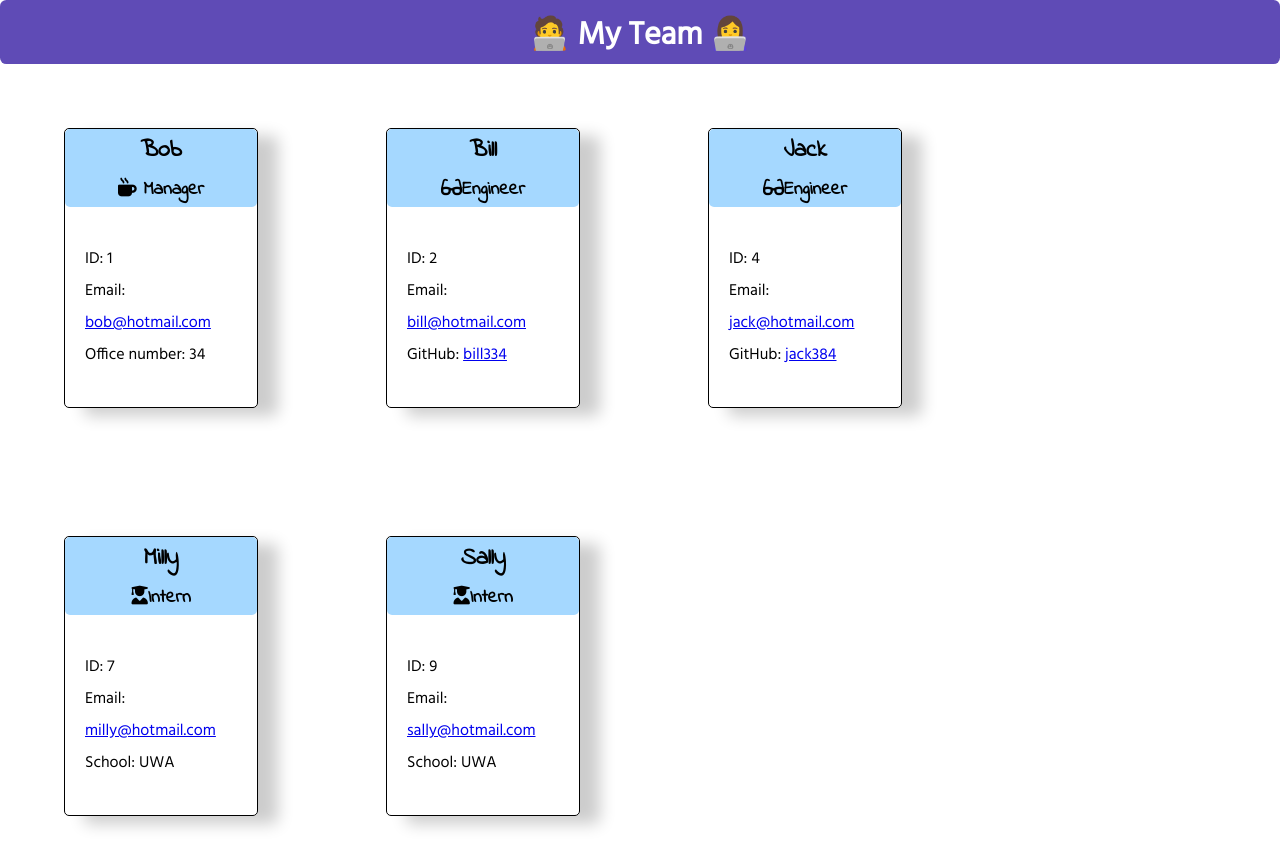
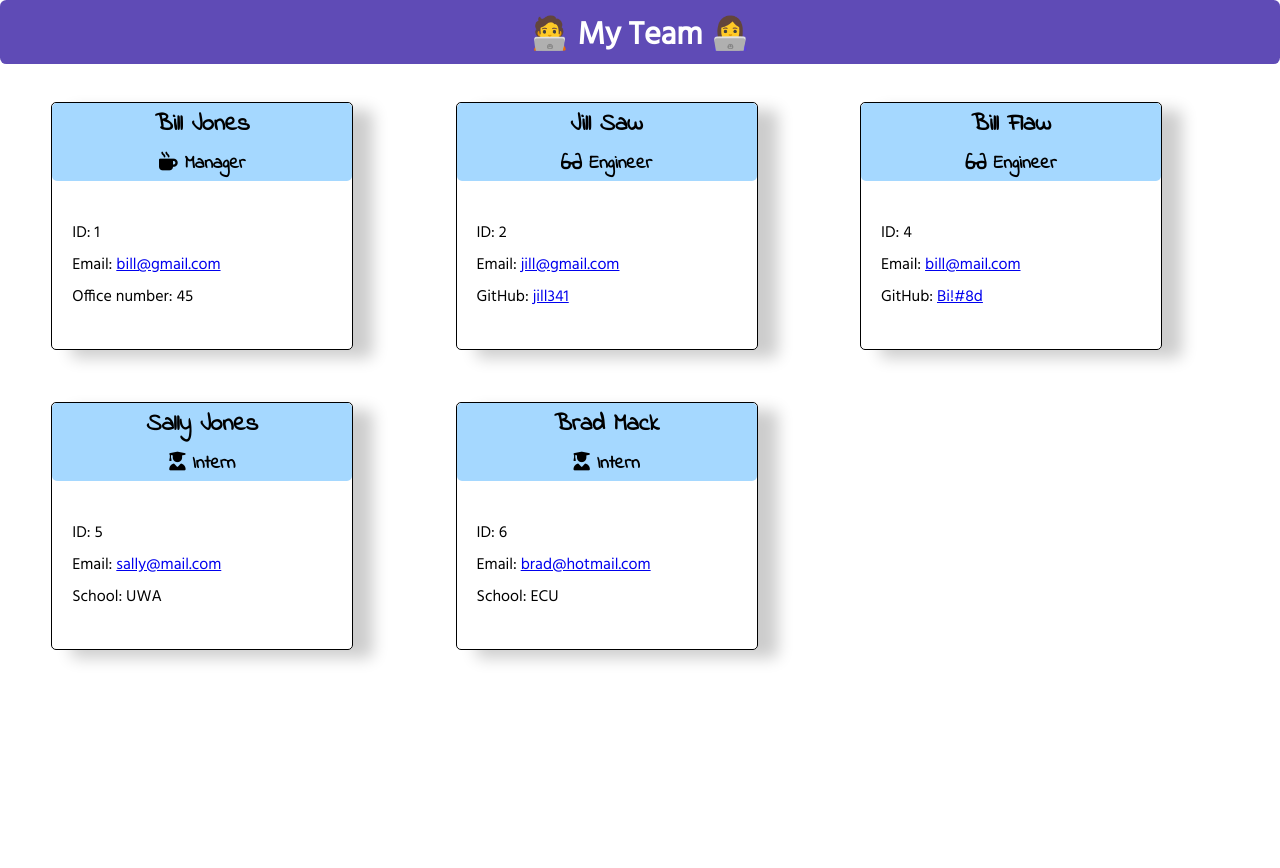
Before and after one commit to Samw1s3/employee_profiles, a website: page dist/index.html in a window 1280 px wide. After the commit the page ends 800 px from the top, so only its background shows below. Drawn offline with Linux system fonts and the light colour scheme.

```diff
--- a/dist/index.html
+++ b/dist/index.html
@@ -5,7 +5,7 @@
     <meta charset="UTF-8" />
     <meta name="viewport" content="width=device-width, initial-scale=1.0" />
     <meta http-equiv="X-UA-Compatible" content="ie=edge" />
-    <title>  My Team</title>
+    <title>My Team</title>
     <link rel="stylesheet" href="style.css">
     <script src="https://kit.fontawesome.com/c502137733.js"></script>
     <link rel="preconnect" href="https://fonts.googleapis.com">
@@ -14,62 +14,61 @@
 </head>
 <body>
     <div class="banner">
-        <h1 class="banner-h1">🧑‍💻 My Team 👩‍💻</h1>
-    </div>
-
+            <h1 class="banner-h1"> 🧑‍💻 My Team 👩‍💻 </h1>
+        </div>
     <div class="team-cards">
 
         <div class="card employee-card">
              <div class="card-header">
-                <h2 class="card-title">Bob</h2>
+                <h2 class="card-title">Bill Jones</h2>
                 <h3 class="card-title"><i class="fas fa-mug-hot mr-2"></i> Manager</h3>
             </div>
             <div class="card-body">
                  <ul class="list-group">
                      <li class="list-group-item">ID: 1</li>
-                     <li class="list-group-item">Email: <a href="mailto:bob@hotmail.com">bob@hotmail.com</a></li>
-                     <li class="list-group-item">Office number: 34</li>
+                     <li class="list-group-item">Email: <a href="mailto:bill@gmail.com">bill@gmail.com</a></li>
+                     <li class="list-group-item">Office number: 45</li>
                  </ul>
             </div>
         </div>
 
         <div class="card employee-card">
             <div class="card-header">
-                <h2 class="card-title">Bill</h2>
-                <h3 class="card-title"><i class="fas fa-glasses mr-2"></i>Engineer</h3>
+                <h2 class="card-title">Jill Saw</h2>
+                <h3 class="card-title"><i class="fas fa-glasses mr-2"></i> Engineer</h3>
             </div>
             <div class="card-body">
                 <ul class="list-group">
                     <li class="list-group-item">ID: 2</li>
-                    <li class="list-group-item">Email: <a href="mailto:bill@hotmail.com">bill@hotmail.com</a></li>
-                    <li class="list-group-item">GitHub: <a href="https://github.com/bill334" target="_blank" rel="noopener noreferrer">bill334</a></li>
+                    <li class="list-group-item">Email: <a href="mailto:jill@gmail.com">jill@gmail.com</a></li>
+                    <li class="list-group-item">GitHub: <a href="https://github.com/jill341" target="_blank" rel="noopener noreferrer">jill341</a></li>
                 </ul>
             </div>
         </div>
 
         <div class="card employee-card">
             <div class="card-header">
-                <h2 class="card-title">Jack</h2>
-                <h3 class="card-title"><i class="fas fa-glasses mr-2"></i>Engineer</h3>
+                <h2 class="card-title">Bill Flaw</h2>
+                <h3 class="card-title"><i class="fas fa-glasses mr-2"></i> Engineer</h3>
             </div>
             <div class="card-body">
                 <ul class="list-group">
                     <li class="list-group-item">ID: 4</li>
-                    <li class="list-group-item">Email: <a href="mailto:jack@hotmail.com">jack@hotmail.com</a></li>
-                    <li class="list-group-item">GitHub: <a href="https://github.com/jack384" target="_blank" rel="noopener noreferrer">jack384</a></li>
+                    <li class="list-group-item">Email: <a href="mailto:bill@mail.com">bill@mail.com</a></li>
+                    <li class="list-group-item">GitHub: <a href="https://github.com/Bi!#8d" target="_blank" rel="noopener noreferrer">Bi!#8d</a></li>
                 </ul>
             </div>
         </div>
 
         <div class="card employee-card">
             <div class="card-header">
-                <h2 class="card-title">Milly</h2>
-                <h3 class="card-title"><i class="fas fa-user-graduate mr-2"></i>Intern</h3>
+                <h2 class="card-title">Sally Jones</h2>
+                <h3 class="card-title"><i class="fas fa-user-graduate mr-2"></i> Intern</h3>
             </div>
             <div class="card-body">
                 <ul class="list-group">
-                 <li class="list-group-item">ID: 7</li>
-                <li class="list-group-item">Email: <a href="mailto:milly@hotmail.com">milly@hotmail.com</a></li>
+                 <li class="list-group-item">ID: 5</li>
+                <li class="list-group-item">Email: <a href="mailto:sally@mail.com">sally@mail.com</a></li>
                 <li class="list-group-item">School: UWA</li>
                 </ul>
             </div>
@@ -77,19 +76,18 @@
 
         <div class="card employee-card">
             <div class="card-header">
-                <h2 class="card-title">Sally</h2>
-                <h3 class="card-title"><i class="fas fa-user-graduate mr-2"></i>Intern</h3>
+                <h2 class="card-title">Brad Mack</h2>
+                <h3 class="card-title"><i class="fas fa-user-graduate mr-2"></i> Intern</h3>
             </div>
             <div class="card-body">
                 <ul class="list-group">
-                 <li class="list-group-item">ID: 9</li>
-                <li class="list-group-item">Email: <a href="mailto:sally@hotmail.com">sally@hotmail.com</a></li>
-                <li class="list-group-item">School: UWA</li>
+                 <li class="list-group-item">ID: 6</li>
+                <li class="list-group-item">Email: <a href="mailto:brad@hotmail.com">brad@hotmail.com</a></li>
+                <li class="list-group-item">School: ECU</li>
                 </ul>
             </div>
         </div>
 
     </div>
-
 </body>
 </html>
--- a/dist/style.css
+++ b/dist/style.css
@@ -40,12 +40,14 @@
 
 .card {
     border: solid black 0.1em;
-    margin: 5%;
+    margin: 3% 4% 1% 4% ;
     flex-grow:1;
     box-shadow: 20px 8px 16px 0 rgba(0,0,0,0.2);
     transition: 0.3s;
     border-radius: 5px;
     max-width: 15vw;
+    min-width: 300px;
+    justify-content: center;
 
 
 }
--- a/package.json
+++ b/package.json
@@ -7,7 +7,7 @@
     "lib": "lib"
   },
   "scripts": {
-    "test": "jest --watch"
+    "test": "jest"
   },
   "repository": {
     "type": "git",
```
Also changed, not shown: README.md, assets/example screenshot.jpg (added).
